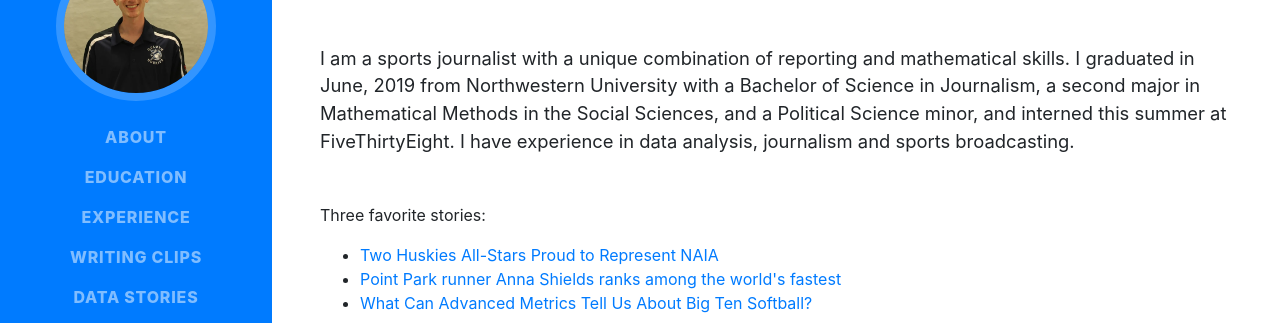
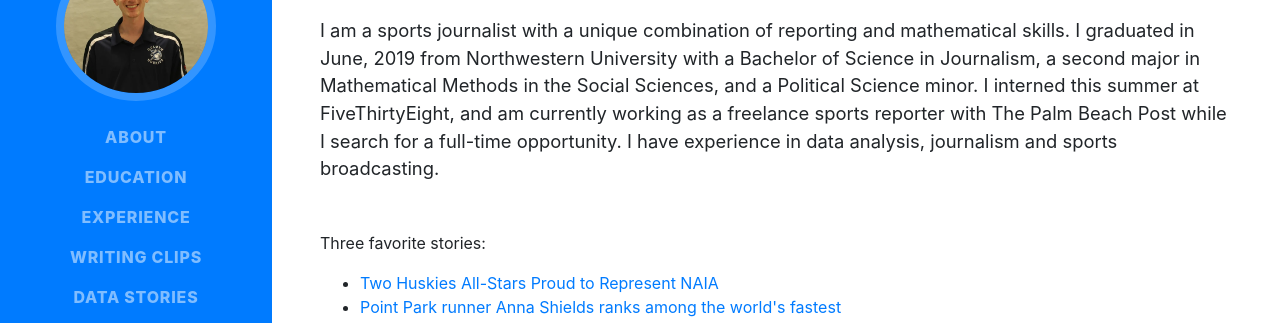
Before and after one commit to Ari-Levin/portfolio, a website with bundled scripts: page index.html in a window 1280 px wide. Shown: the part 230-553 px from the top of the page. Built offline with nearby package versions, Linux system fonts and the light colour scheme; a web font is replaced by a local one.

Commit message:
change headline incl. PBP

```diff
--- a/index.html
+++ b/index.html
@@ -72,7 +72,7 @@
           <div class="subheading mb-5">Boca Raton, Florida · (561) 809-4859 ·
             <a href="mailto:arilevin@u.northwestern.edu">AriLevin@u.northwestern.edu</a>
           </div>
-          <p class="lead mb-5">I am a sports journalist with a unique combination of reporting and mathematical skills. I graduated in June, 2019 from Northwestern University with a Bachelor of Science in Journalism, a second major in Mathematical Methods in the Social Sciences, and a Political Science minor, and interned this summer at FiveThirtyEight. I have experience in data analysis, journalism and sports broadcasting.</p>
+          <p class="lead mb-5">I am a sports journalist with a unique combination of reporting and mathematical skills. I graduated in June, 2019 from Northwestern University with a Bachelor of Science in Journalism, a second major in Mathematical Methods in the Social Sciences, and a Political Science minor. I interned this summer at FiveThirtyEight, and am currently working as a freelance sports reporter with The Palm Beach Post while I search for a full-time opportunity. I have experience in data analysis, journalism and sports broadcasting.</p>
 		<p>Three favorite stories:</p>
 		<ul>
 			<li><a href="https://northwoodsleague.com/duluth-huskies/2018/07/28/two-huskies-all-stars-proud-to-represent-naia/" target="new">Two Huskies All-Stars Proud to Represent NAIA</a></li>
```
